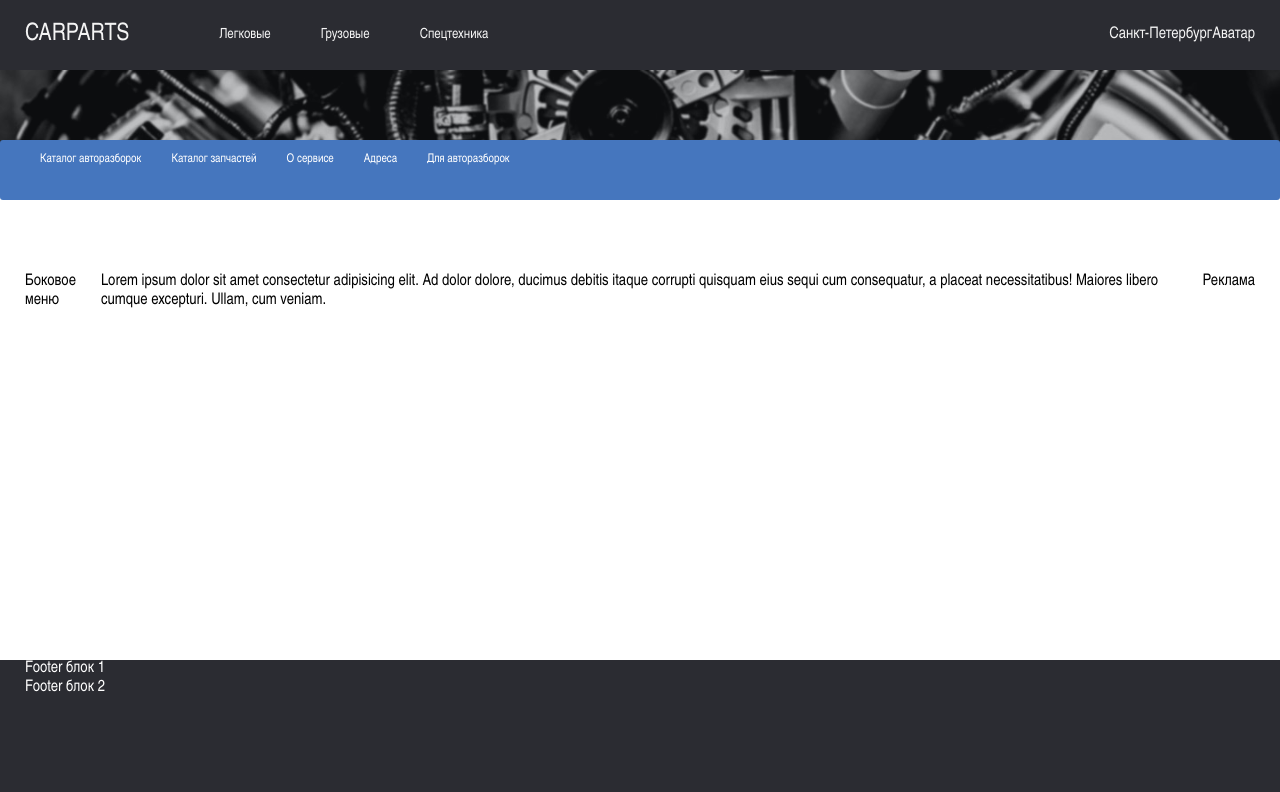
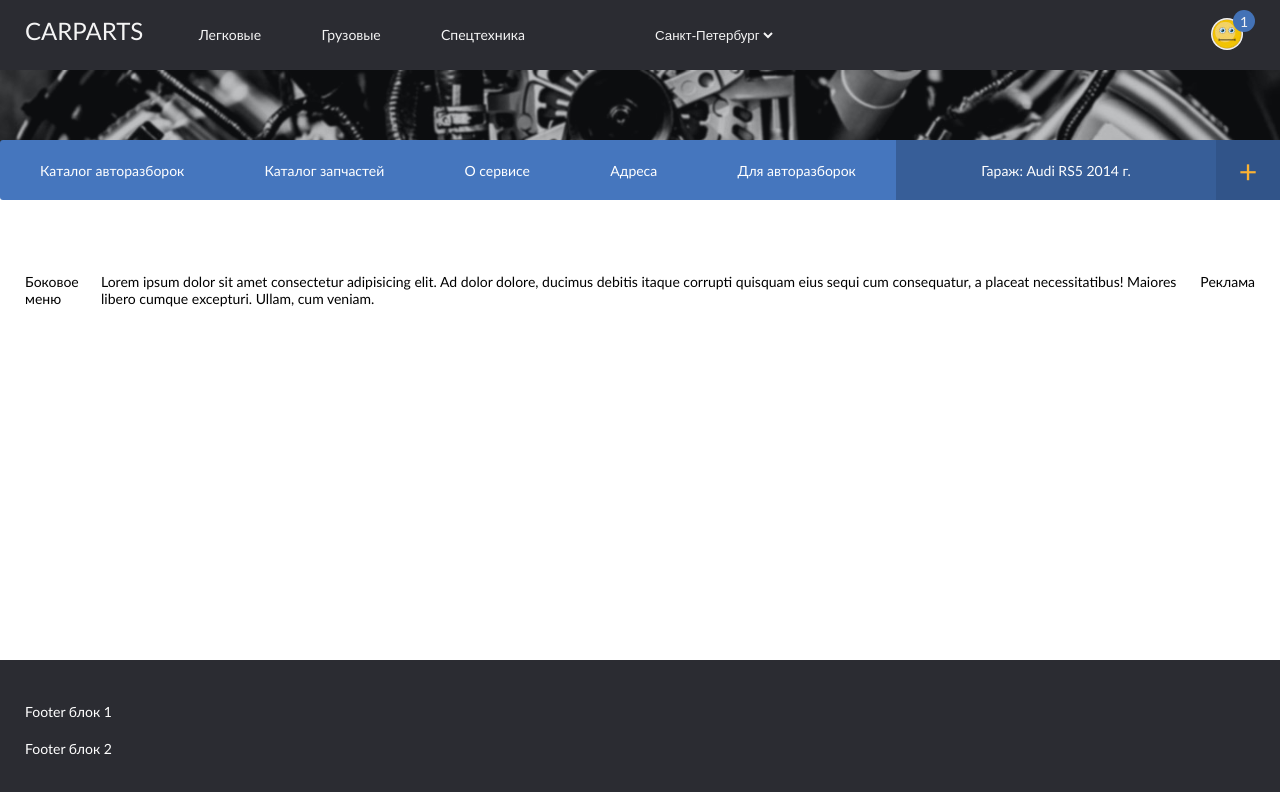
Before and after one commit to IDOL8484/first, a plain HTML site: page index.html in a window 1280 px wide. Drawn offline with Linux system fonts and the light colour scheme.

Commit message:
Разобрался немного

```diff
--- a/CSS/style.css
+++ b/CSS/style.css
@@ -3,20 +3,27 @@ html {
 }
 
 body {
-    font-family: 'Arial Narrow', Arial, sans-serif;
+    font-family: 'Trebuchet MS',  Arial, sans-serif;
     display: flex;
     min-width: 1024px;
     min-height: 100%;
     flex-direction: column;
     margin: 0;
+    font-size: 14px;
 }
 
-/* Хедер */
+a {
+    color: #fff;
+    text-decoration: none;
+}
+
+/* -- Хедер -- */
 
 .header {
     background: #2b2c32;
 }
 
+/* -- Верхний Хедер -- */
 .header-level1 {
     padding: 0 25px;
     color:#fff;
@@ -26,44 +33,68 @@ body {
     margin: 0 auto;
     display: flex;
     gap: 20px;
-    justify-content: space-between;
 
 /* Левый блок верхнего Хедера */
 }
 .header-leftblock {
-    display: flex;
+    flex-basis: 50%;
     align-items: center;
 }
-.logo {
-    padding: 0 25px 0 0;
-    font-size: 24px;
-}
-
 .header-menu {
-    font-size: 14px;
+    padding: 0 100px 0 0;
+    margin: 0;
     display: flex;
     list-style-type: none;
     justify-content: space-between;
-
+    align-items: baseline;
+}
+.logo {
+    font-size: 24px;
 }
 .menu-point {
-    padding: 25px;
+    padding: 26px 5px;
 }
 .menu-point:hover {
     color: #fbb233;
-    padding: 25px;
     border-bottom: 2px solid #fbb233;
 }
 
 /* Правый блок верхнего Хедера */
 .header-rightblock {
     display: flex;
-    justify-content:space-between;
+    flex-basis: 50%;
+    flex-direction: row;
     align-items: center;
+    justify-content: space-between;
+}
+.location {
+    color: #fff;
+    background-color:#2b2c32;
+    border-color: #2b2c32;
+}
+
+.ava-block {
+    display: flex;
+    align-items: center;
+}
+.avatar {
+    width: 32px;
+    height: 32px;
+    border-radius: 50%;
+}
+.icon-message {
+    display: flex;
+    justify-content: center;
+    align-items: center;
+    background-color: #4576be;
+    border-radius: 50%;
+    height: 22px;
+    width: 22px;
+    margin: -25px 0 0 -10px;
 }
 
 
-/* Средний уровень Хедера */
+/* - Средний уровень Хедера - */
 .header-level2 {
     height: 100px;
     margin: 0;
@@ -72,34 +103,52 @@ body {
     opacity: 0.7;
 }
 
-/* Меню навигации*/
+/* -- Меню навигации --*/
 
-.menu {
+.nav-menu {
     max-width: 1280px;
     margin: -30px auto 0;
-    padding: 0 25px;
     height: 60px;
     border-radius: 3px;
     background-color: #4576be;
     opacity: 0.999;
     display: flex;
+    color:#fff;
 }
 .nav-leftblock {
-    display: flex;
-    width: 60%;
     list-style-type: none;
     padding: 0;
-    font-size: 12px;
-    color: #fff;
-    align-items: stretch;
+    display: flex;
+    flex-basis: 70%;
+    align-items: center;
+    justify-content: space-around;
+    margin: 0;
 }
 .nav-point-menu {
-    padding: 0 15px;
-    white-space: nowrap;
-    align-items: center;
+    margin: 0;
+    font-size: 14px;
 }
 
-/* Контент */
+/* Гараж */
+.nav-garage {
+    display: flex;
+    align-items: center;
+    justify-content: center;
+    flex-basis: 25%;
+    font-size: 14px;
+    background-color: #375e98;
+}
+.nav-rightblock {
+    display: flex;
+    align-items: center;
+    justify-content: center;
+    font-size: 32px;
+    flex-basis: 5%;
+    background-color: #315489;
+    color: #fbb233;
+}
+
+/* --- Контент --- */
 
 .main-content {
     display: flex;
@@ -109,12 +158,15 @@ body {
     padding: 73px 25px 80px;
 }
 
-/* Футтер */
+/* -- Футтер -- */
 
 .footer {
+    display: flex;
+    flex-direction: column;
     background: #2b2c32;
     color: #fff;
     min-height: 140px;
-    max-width: 1280px;
     padding: 0 25px;
+    justify-content: center;
+    gap:20px;
 }
--- a/index.html
+++ b/index.html
@@ -11,27 +11,33 @@
         <div class="header-level1">
 
             <div class="header-leftblock">
-                <div class="logo">CARPARTS</div>
-                <div>
-                    <ul class="header-menu">
-                        <li class="menu-point">Легковые</li>
-                        <li class="menu-point">Грузовые</li>
-                        <li class="menu-point">Спецтехника</li>
-                    </ul>
-                </div>
+                <ul class="header-menu">
+                    <li class="logo">CARPARTS</li>
+                    <li class="menu-point">Легковые</li>
+                    <li class="menu-point">Грузовые</li>
+                    <li class="menu-point">Спецтехника</li>
+                </ul>
             </div>
 
             <div class="header-rightblock">
-                <div>Санкт-Петербург</div>
-                <div>Аватар</div>
+               <select class="location">
+                    <option>Санкт-Петербург</option>
+                    <option>Москва</option>
+                    <option>Засранск</option>
+               </select>
+
+                <div class="ava-block">
+                    <a href="l.html"><img src="./images/emoji.jpg" class="avatar"></a>
+                    <a href="l.html"><p class="icon-message">1</p></a>
+                </div>
             </div>
         </div>
 
         <div class="header-level2" name=" Средний уровень хедера"></div>
     </header>
 
-    <nav><div class="menu" name="navigation">
-        <div>
+    <nav>
+        <div class="nav-menu" name="navigation">
             <ul class="nav-leftblock">
                 <li class="nav-point-menu">Каталог авторазборок</li>
                 <li class="nav-point-menu">Каталог запчастей</li>
@@ -39,8 +45,11 @@
                 <li class="nav-point-menu">Адреса</li>
                 <li class="nav-point-menu">Для авторазборок</li>
             </ul>
+
+            <div class="nav-garage">Гараж: Audi RS5 2014 г.</div>
+            <a href="l.html" class="nav-rightblock">+</a>
         </div>
-    </div></nav>
+    </nav>
 
     <div class="main-content">
         <aside>Боковое меню</aside>
```
